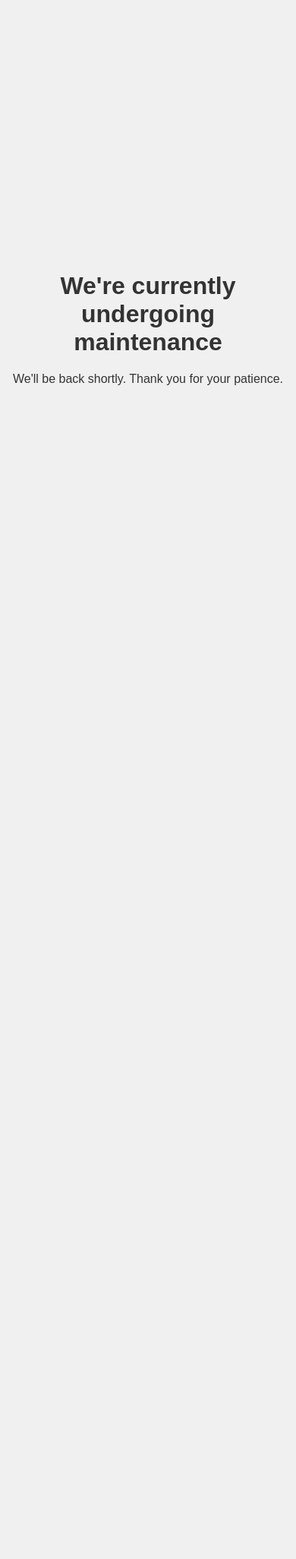
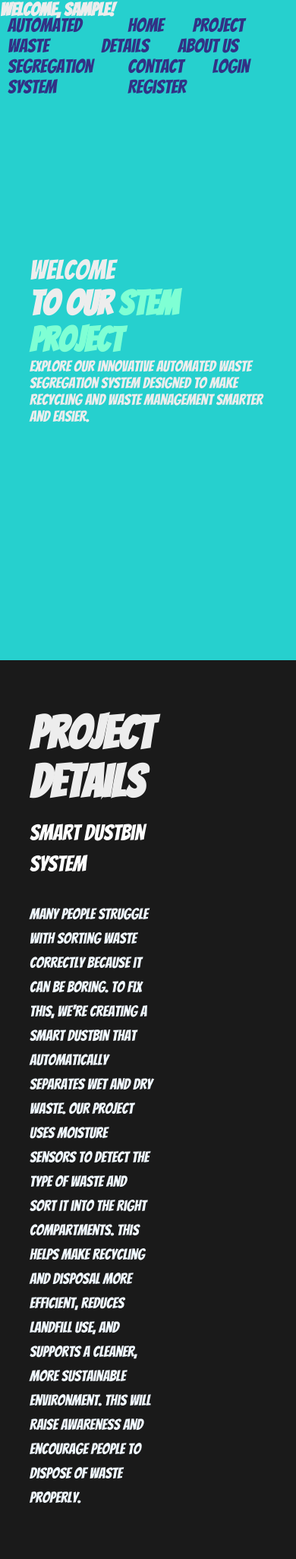
Before and after one commit to STEM-Mavericks/WasteX, a Flask app: page / in a window 390 px wide. Shown: the top 2052 px of the page at 76% size. Before the commit the page ends 507 px from the top, so only its background shows below. Run offline with Flask 3, Linux system fonts and the light colour scheme; the visitor is signed in with stand-in values (Sample User, id 1).

Commit message:
Update html files

```diff
--- a/Codes/templates/main.html
+++ b/Codes/templates/main.html
@@ -1,31 +1,61 @@
 <!DOCTYPE html>
 <html lang="en">
 <head>
-  <meta charset="UTF-8">
-  <meta name="viewport" content="width=device-width, initial-scale=1.0">
-  <title>Under Maintenance</title>
-  <style>
-    body {
-      display: flex;
-      justify-content: center;
-      align-items: center;
-      height: 100vh;
-      font-family: Arial, sans-serif;
-      background-color: #f0f0f0;
-      color: #333;
-    }
-    .container {
-      text-align: center;
-    }
-    h1 {
-      font-size: 2rem;
-    }
-  </style>
+    <meta charset="UTF-8">
+    <meta name="viewport" content="width=device-width, initial-scale=1.0">
+    <title>Main Page</title>
+    <link rel="stylesheet" href="{{ url_for('static', filename='styles.css') }}">
 </head>
 <body>
-  <div class="container">
-    <h1>We're currently undergoing maintenance</h1>
-    <p>We'll be back shortly. Thank you for your patience.</p>
-  </div>
+        <h2>Welcome, {{ current_user.username }}!</h2>
+        <body>
+          <header>
+              <a href="{{ url_for('index') }}" class="logo">Automated Waste Segregation System</a>
+              <nav class="navbar">
+                  <a href="{{ url_for('index') }}" style="--i:1">Home</a>
+                  <a href="#details" style="--i:2">Project Details</a>
+                  <a href="#about" style="--i:3">About Us</a>
+                  <a href="#contact" style="--i:4">Contact</a>
+                  <a href="{{ url_for('login') }}" style="--i:5">Login</a>
+                  <a href="{{ url_for('register') }}" style="--i:6">Register</a>
+              </nav>
+          </header>
+
+          <section class="home" id="home">
+              <div class="home-content">
+                  <h3>Welcome</h3>
+                  <h1>To our <span>STEM Project</span></h1>
+                  <p>Explore our innovative Automated Waste Segregation System designed to make recycling and waste management smarter and easier.</p>
+              </div>
+          </section>
+
+          <section class="about" id="details">
+              <div class="about-text">
+                  <h2>Project Details</h2>
+                  <h4>Smart Dustbin System</h4>
+                  <p>Many people struggle with sorting waste correctly because it can be boring. To fix this, we're creating a smart dustbin that automatically separates wet and dry waste. Our project uses moisture sensors to detect the type of waste and sort it into the right compartments. This helps make recycling and disposal more efficient, reduces landfill use, and supports a cleaner, more sustainable environment. This will raise awareness and encourage people to dispose of waste properly.</p>
+                  <p>In the system, there will be a load sensor to measure the weight of the waste in the dustbins. The website will display all the system data, helping users recover lost items if accidentally thrown away. The dustbin will also feature an LCD that shows the weight of the waste in kilograms, enabling users to track their daily waste production.</p>
+              </div>
+          </section>
+
+          <section class="contact" id="contact">
+              <div class="contact-text">
+                  <h2>Contact <span>Us</span></h2>
+                  <h4>Get in touch for more information about our project</h4>
+                  <p>Feel free to reach out to us with any questions or for further details about our Automated Waste Segregation System.</p>
+              </div>
+              <ul class="contact-list">
+                  <li><i class="fa fa-phone"></i> Phone Number</li>
+                  <li><i class="fa fa-envelope"></i> Our email</li>
+                  <li><i class="fa fa-map-marker"></i> Address</li>
+              </ul>
+          </section>
+
+          <div class="last-text">
+              <p>&copy; Developed by STEM Mavericks</p>
+          </div>
+      </body>
+      </html>
+        <a href="{{ url_for('logout') }}">Logout</a>
 </body>
 </html>
```
Also changed, not shown: Codes/templates/login.html (+23 -17 lines), Codes/templates/register.html (+26 -28 lines).
